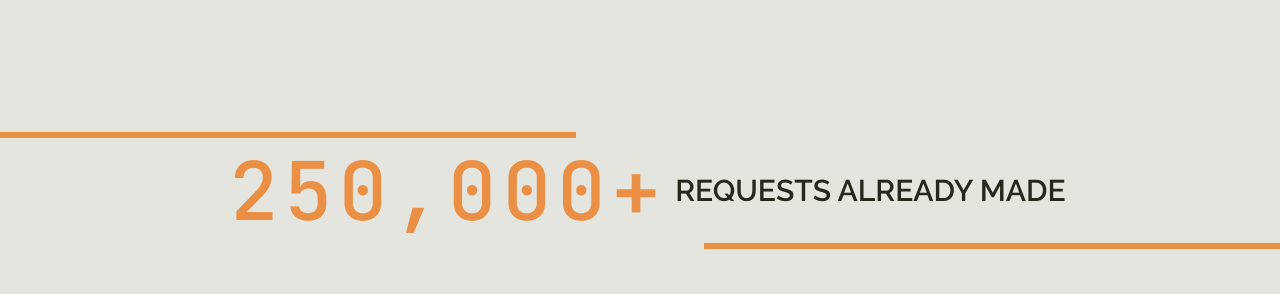
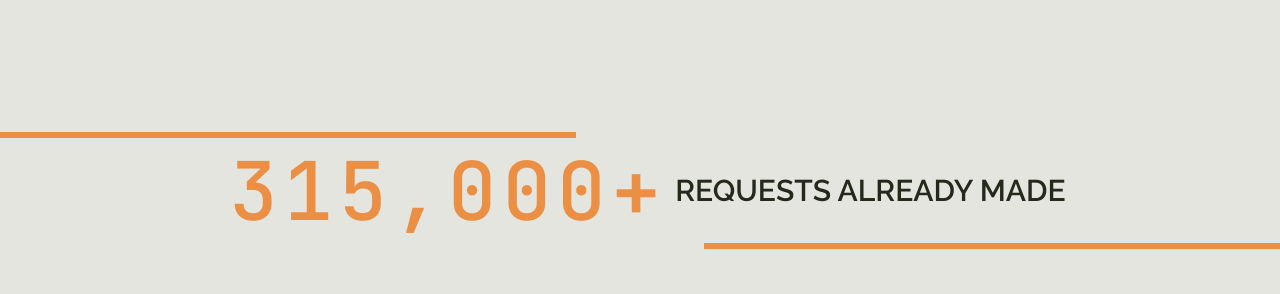
Before and after one commit to 0rbit-co/main, a Next.js app in the folder apps/web/: page / in a window 1280 px wide. Shown: the part 2380-2674 px from the top of the page. Built offline with nearby package versions, Linux system fonts and the light colour scheme.

Commit message:
update: no. of request

```diff
--- a/apps/web/app/_components/_landingContainer/Stats.tsx
+++ b/apps/web/app/_components/_landingContainer/Stats.tsx
@@ -9,11 +9,11 @@ import {
 import "../../_styles/anims.css";
 
 const Stats: React.FC = () => {
-  const [counter, setCounter] = useState<number>(250000);
+  const [counter, setCounter] = useState<number>(315000);
   useEffect(() => {
     const fetchCounter = async () => {
       setTimeout(() => {
-        setCounter(250000);
+        setCounter(315000);
       }, 1000);
     };
 
@@ -48,14 +48,12 @@ const Stats: React.FC = () => {
     <section className="flex flex-col items-center justify-center gap-3 max-w-[1800px] w-[100vw]">
       <div
         ref={lhsRef}
-        className={`${
-          isVisible ? "statLine" : "w-0"
-        } self-start md:py-[3px] py-[1.5px] ${brandSecondaryBg}`}
+        className={`${isVisible ? "statLine" : "w-0"
+          } self-start md:py-[3px] py-[1.5px] ${brandSecondaryBg}`}
       ></div>
       <div
-        className={`${
-          isVisible ? "fadeInStatScroll " : " opacity-0 "
-        } flex flex-row items-center justify-center
+        className={`${isVisible ? "fadeInStatScroll " : " opacity-0 "
+          } flex flex-row items-center justify-center
       xl:gap-9
       gap-[9px]`}
       >
@@ -90,9 +88,8 @@ const Stats: React.FC = () => {
         </h4>
       </div>
       <div
-        className={`${
-          isVisible ? "statLine" : "w-0"
-        } self-end md:py-[3px] py-[1.5px] ${brandSecondaryBg}`}
+        className={`${isVisible ? "statLine" : "w-0"
+          } self-end md:py-[3px] py-[1.5px] ${brandSecondaryBg}`}
       ></div>
     </section>
   );
```
